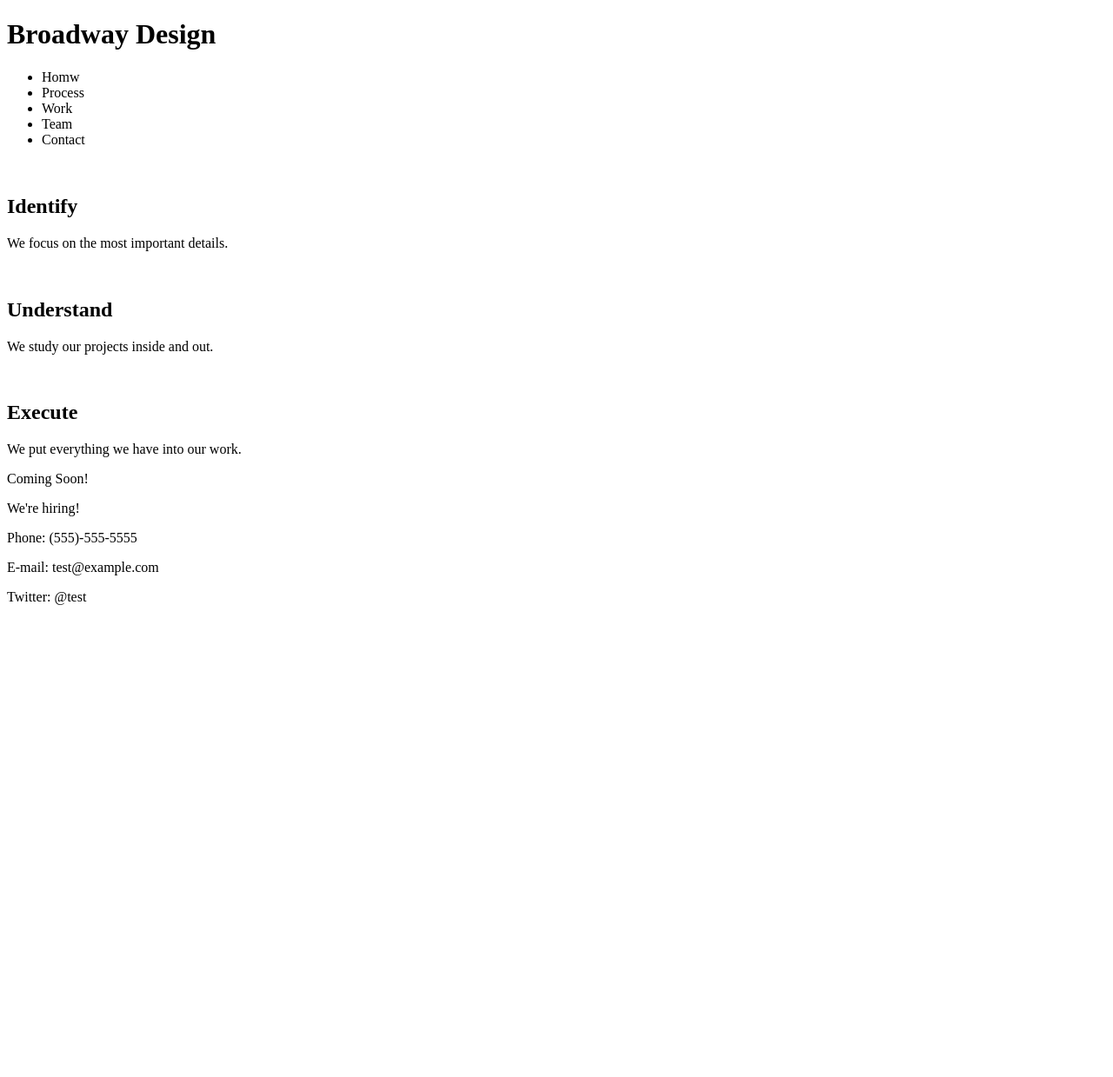
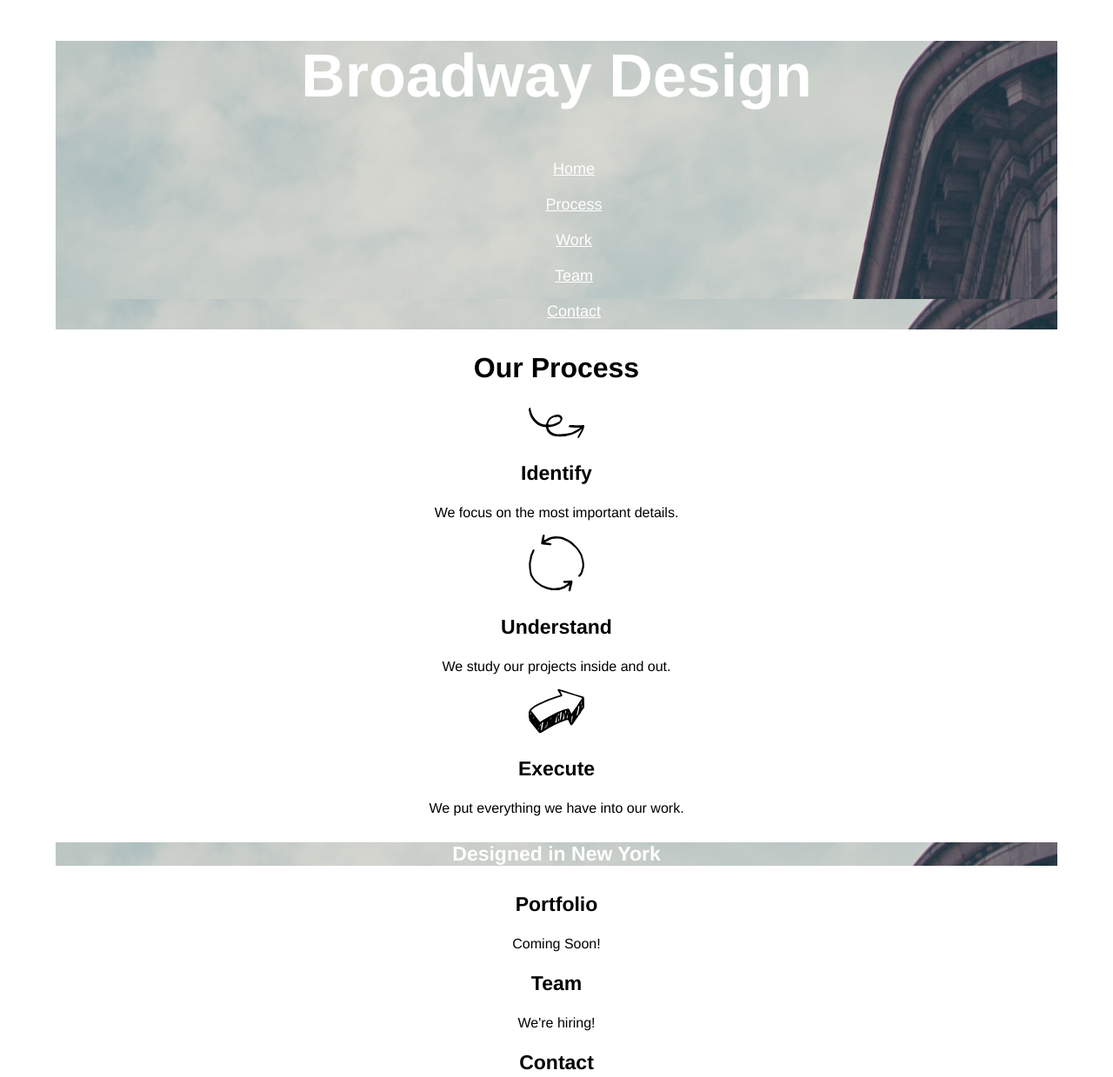
Before and after one commit to bszaboshaw/Broadway, a plain HTML site: page index.html in a window 1280 px wide. Shown: the top 1239 px of the page at 87% size. Before the commit the page ends 800 px from the top, so only its background shows below. Drawn offline with Linux system fonts and the light colour scheme.

Commit message:
Added html structure and css style Footer unresolved

```diff
--- a/index.html
+++ b/index.html
@@ -1,52 +1,65 @@
 <!DOCTYPE html>
 <html>
 <head>
-  <title></title>
-  <link href="....style.css" type="text/css" rel="stylesheet">
+  <title>Broadway Design</title>
+  <link href="resources/css/style.css" type="text/css" rel="stylesheet">
 </head>
 <body>
-<h1>Broadway Design</h1>
-<nav>
-  <ul>
-    <li>Homw</li>
-    <li>Process</li>
-    <li>Work</li>
-    <li>Team</li>
-    <li>Contact</li>
-  </ul>
-</nav>
+<div id="header">
+  <h1>Broadway Design</h1>
+  <nav>
+    <ul class="headernav">
+      <li><a href="#">Home</a></li>
+      <li><a href="#">Process</a></li>
+      <li><a href="#">Work</a></li>
+      <li><a href="#">Team</a></li>
+      <li><a href="#">Contact</a></li>
+    </ul>
+  </nav>
+</div>
 
 <section>
-  <div id=OurProcess>
-    <img src=""  />
-    <h2>Identify</h2>
+  <div class=CompanyInfo>
+    <h2>Our Process</h2>
+    <img src="resources/images/identify.svg"/>
+    <h3>Identify</h3>
     <p>We focus on the most important details.</p>
-    <img src=""  />
-    <h2>Understand</h2>
+    <img src="resources/images/understand.svg"/>
+    <h3>Understand</h3>
     <p>We study our projects inside and out.</p>
-    <img src=""  />
-    <h2>Execute</h2>
+    <img src="resources/images/execute.svg"/>
+    <h3>Execute</h3>
     <p>We put everything we have into our work.</p>
   </div>
 </section>
 
 <section>
-  <div id="DesignedInNewYork">
-    <div class="Portfolio">
+  <div class="CompanyInfo">
+    <h4 class="NewYorkDivider">Designed in New York</h4>
+      <h3>Portfolio</h3>
       <p>Coming Soon!</p>
-    </div>
-    <div class="Team">
+
+      <h3>Team</h3>
       <p>We're hiring!</p>
-    </div>
-    <div class="Contact">
+
+      <h3>Contact</h3>
       <p>Phone: (555)-555-5555</p>
       <p>E-mail: test@example.com</p>
       <p>Twitter: @test</p>
     </div>
-  </div>
 </section>
-
-
+<footer>
+  <p class="copyright"> &copy; Broadway 2016</p>
+  <nav>
+      <ul span class="footernav">
+        <li><a href="#">Home</a></li>
+        <li><a href="#">About</a></li>
+        <li><a href="#">Work</a></li>
+        <li><a href="#">Team</a></li>
+        <li><a href="#">Contact</a></li>
+      </ul>
+  <nav>
+</footer>
 
 </body>
 </html>
--- a/resources/css/style.css
+++ b/resources/css/style.css
@@ -0,0 +1,91 @@
+
+
+body {
+  text-align: center;
+  margin: auto;
+  width: 90%;
+  font-family: Helvetica, 'sans-serif';
+}
+
+#header {
+  background-image: url("../images/the-flatiron-building.png");
+}
+
+.headernav a {
+    color: white;
+    text-decoration: underline;
+    list-style-type: none;
+    font-family: Helvetica, 'sans-serif';
+    font-size: 18px;
+    padding-top: 10px;
+    padding-bottom: 10px;
+}
+
+nav {
+  font-family: Helvetica, 'sans-serif';
+  font-size: 18px;
+  color: white;
+}
+
+.headernav li {
+    padding-top: 10px;
+    padding-bottom: 10px;
+}
+
+h1 {
+  font-family: Helvetica, 'sans-serif';
+  font-size: 70px;
+  font-weight: bold;
+  color: white;
+}
+
+h2 {
+  font-family: Helvetica, 'sans-serif';
+  font-size: 32px;
+  font-weight: bold;
+}
+
+h3 {
+  font-family: Helvetica, sans-serif;
+  font-size: 23px;
+  font-weight: bold;
+}
+
+h4.NewYorkDivider {
+  font-family: Helvetica, sans-serif;
+  font-size: 23px;
+  font-weight: bold;
+  color: white;
+  background-image: url("../images/the-flatiron-building.png");
+}
+
+.CompanyInfo p {
+  font-family: Helvetica, sans-serisf;
+  font size: 14px;
+}
+
+ul, li {
+  list-style-type: none;
+}
+
+footer {
+  font-family: Helvetica, 'sans-serif';
+  font-size: 11px;
+  background-color: dimgray;
+  text-align: left;
+}
+
+p.copyright  {
+  text-align: left;
+  color: white;
+}
+
+nav ul li a {
+  font-size: 11px;
+  text-align: left;
+  color: white;
+}
+
+footernav a {
+  color: white;
+}
```
